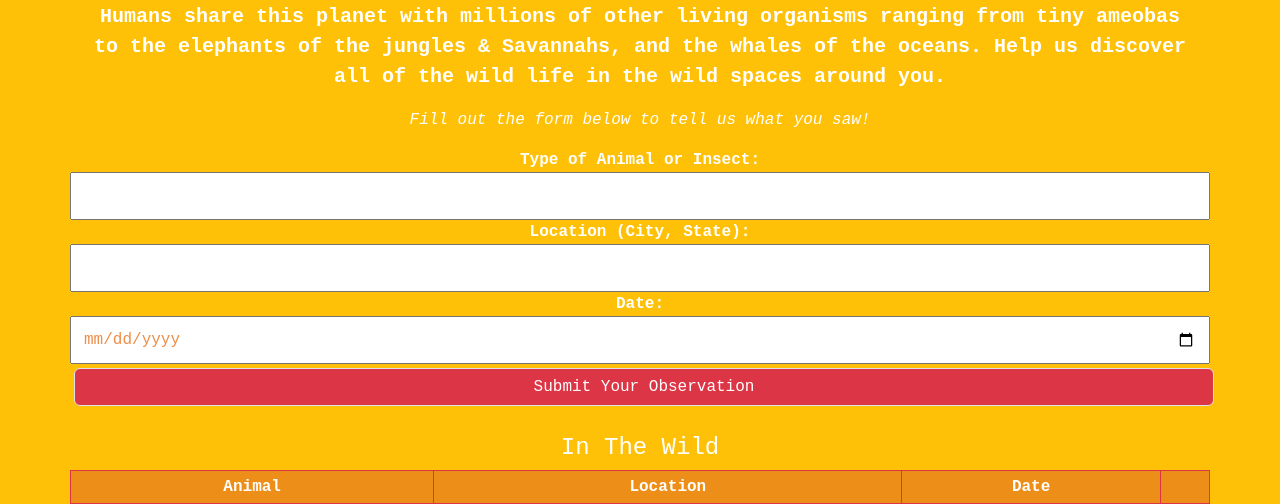
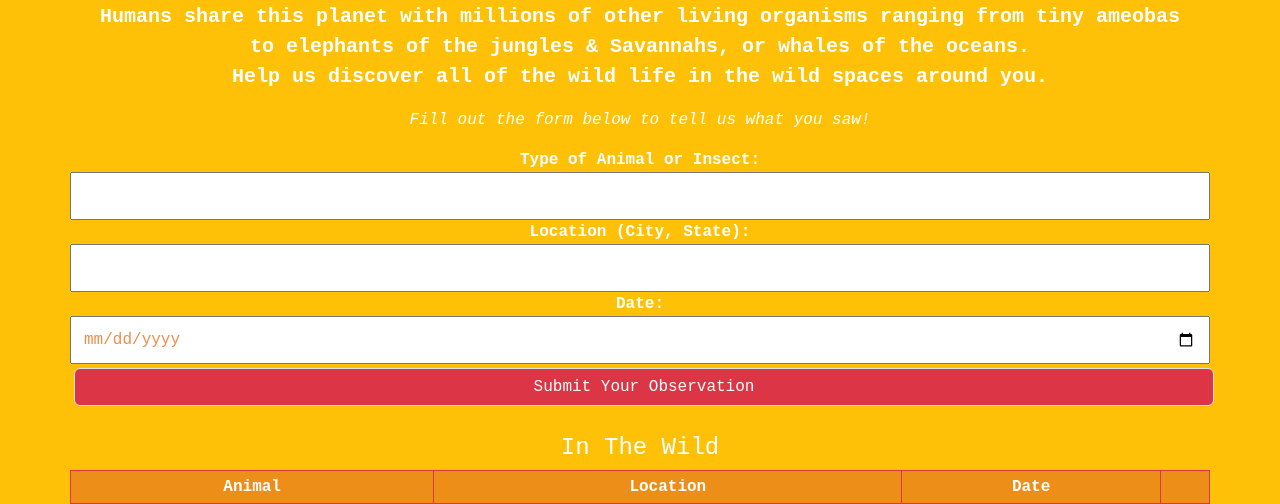
Before and after one commit to erinelise2/week10assignment, a website: page index.html in a window 1280 px wide. Shown: the part 504-1008 px from the top of the page. Drawn offline with nearby package versions, Linux system fonts and the light colour scheme.

```diff
--- a/index.html
+++ b/index.html
@@ -30,7 +30,7 @@
         </div>
         <div class="container-fluid">
             <h1 class="header pt-2 pb-2 text-white text-center">The Wild World Around Us</h1>
-            <p class="explain container text-white text-center fs-5">Humans share this planet with millions of other living organisms ranging from tiny ameobas to the elephants of the jungles & Savannahs, and the whales of the oceans. Help us discover all of the wild life in the wild spaces around you.</p>
+            <p class="explain container text-white text-center fs-5">Humans share this planet with millions of other living organisms ranging from tiny ameobas to elephants of the jungles & Savannahs, or whales of the oceans. <br> Help us discover all of the wild life in the wild spaces around you.</p>
             <p class="text-white text-center instructionParagraph">Fill out the form below to tell us what you saw!</p>
         </div>
             </div>
```
